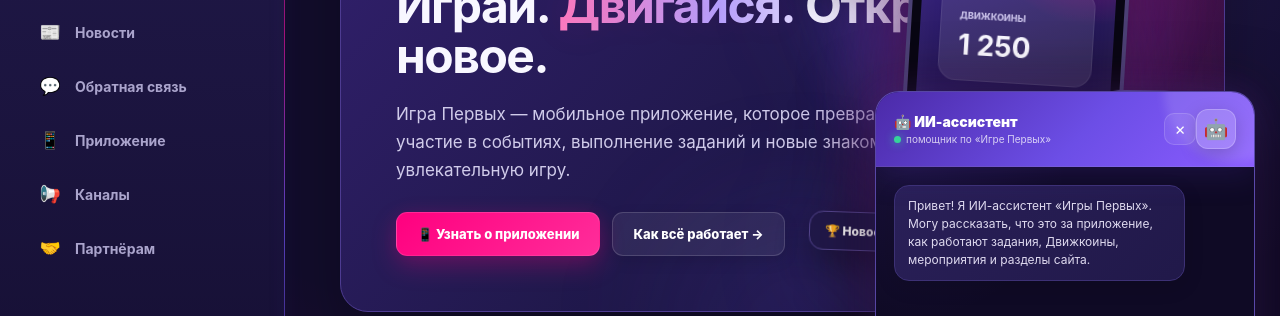
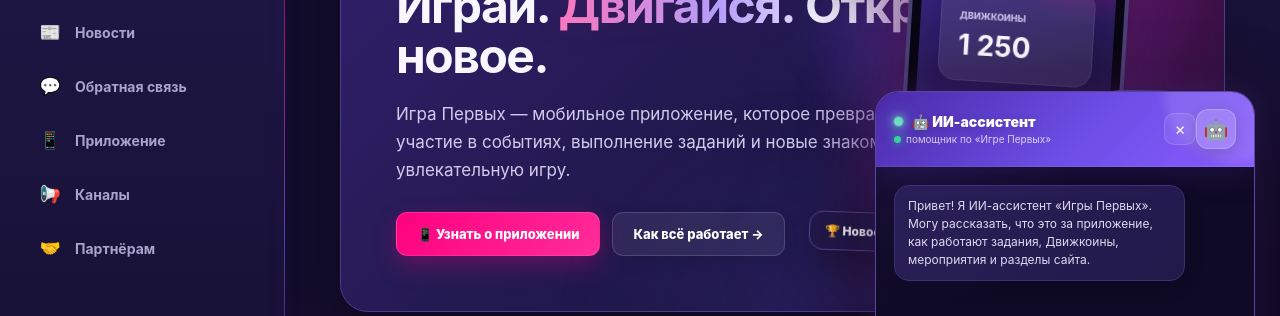
Before and after one commit to loppvolkova-bot/my-flask-website, a Flask app: page / in a window 1280 px wide. Shown: the part 272-588 px from the top of the page. Run offline with Flask 3, Linux system fonts and the light colour scheme.

Commit message:
Update index.html

```diff
--- a/templates/index.html
+++ b/templates/index.html
@@ -1882,12 +1882,46 @@ border-right: 1px solid rgba(108, 78, 230, 0.30);
 .ai-header strong {
     position: relative;
 
-    display: block;
+    display: flex;
+    align-items: center;
+    gap: 9px;
 
     font-size: 14px;
     font-weight: 900;
 
     color: white;
+
+    text-shadow:
+        0 2px 10px rgba(0, 0, 0, 0.18);
+}
+        .ai-header strong::before {
+    content: "";
+
+    width: 9px;
+    height: 9px;
+
+    flex-shrink: 0;
+
+    border-radius: 50%;
+
+    background: #72f5c2;
+
+    box-shadow:
+        0 0 8px #72f5c2,
+        0 0 18px rgba(114, 245, 194, 0.8);
+
+    animation: aiPulse 2s ease-in-out infinite;
+}
+        @keyframes aiPulse {
+    0%, 100% {
+        transform: scale(0.85);
+        opacity: 0.65;
+    }
+
+    50% {
+        transform: scale(1.15);
+        opacity: 1;
+    }
 }
 
 .ai-header span {
```
